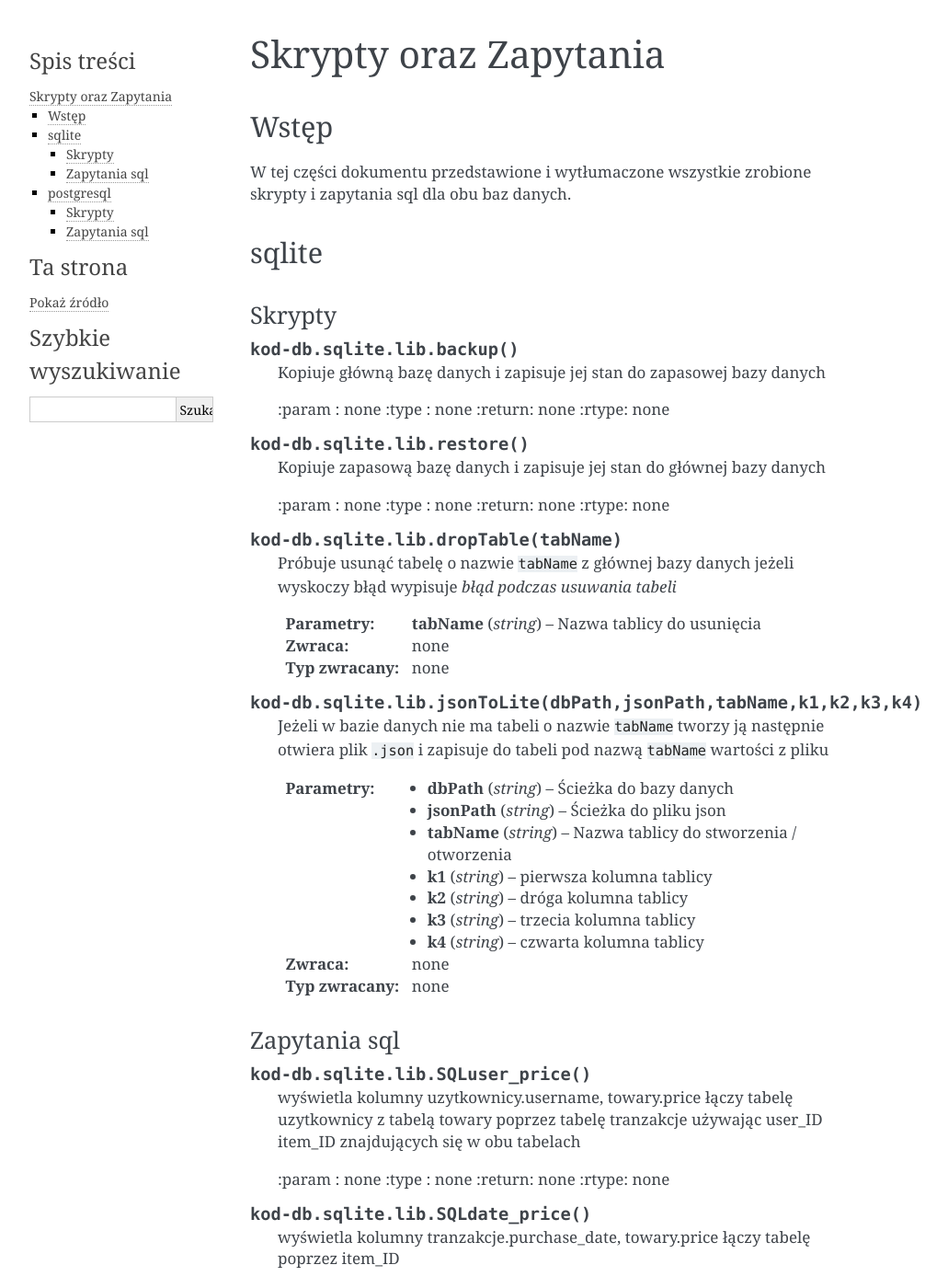
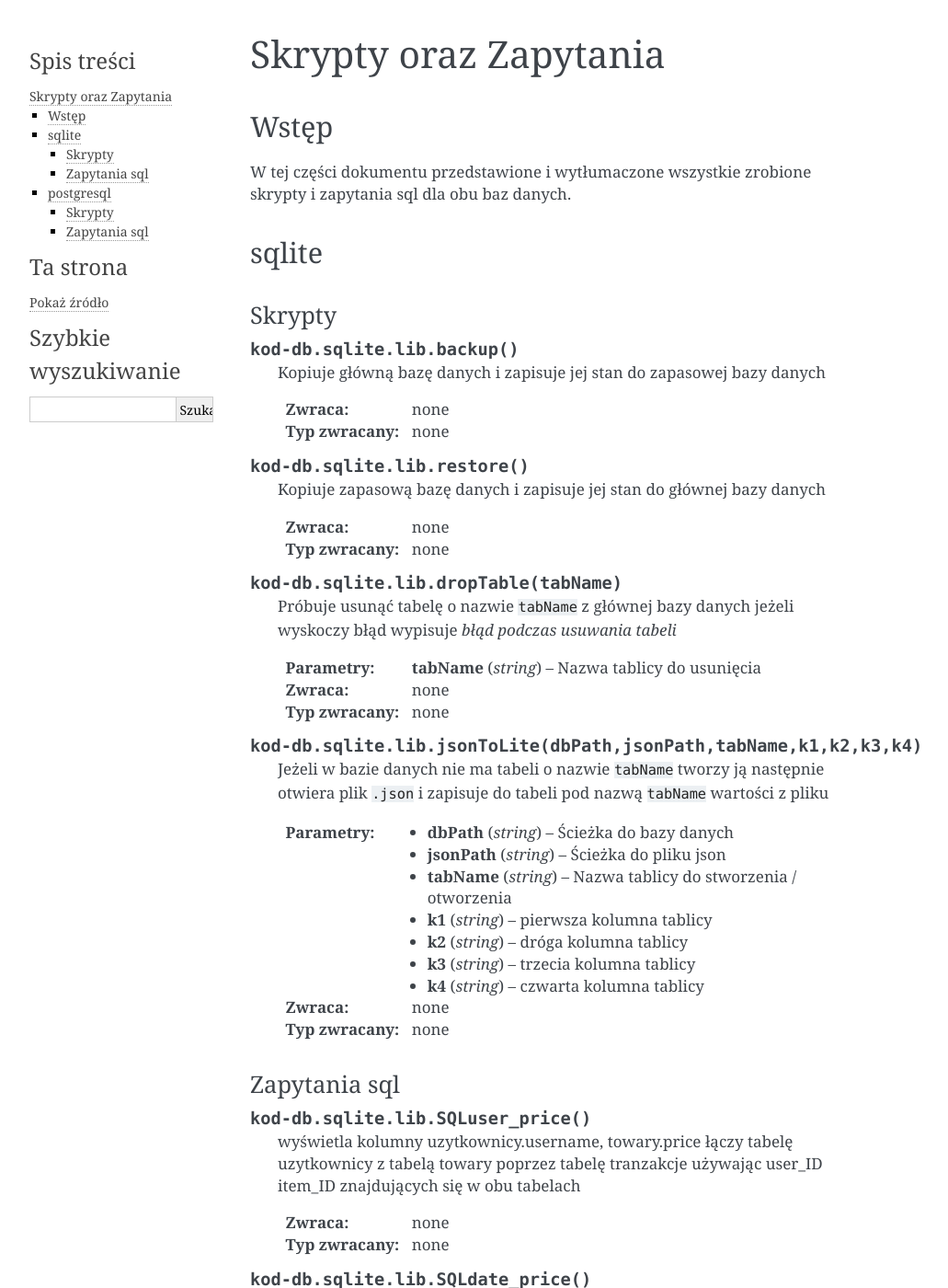
Before and after one commit to BlazejUl/Sprawozdanie, a Sphinx documentation site: the page built from Sprawozdanie-main/source/rozdzial4/index.rst, in a window 1280 px wide and 1400 px high. Shown: the whole window at 92% size, without its empty margins (148-1179 px from the left). Built offline with Sphinx 7.4.7, drawn with Linux system fonts in a browser that asks for light colours; pages that are not in the unit, such as notebooks, are missing from menus; some of the changed text lies outside the part shown.

Commit message:
Update index.rst

```diff
--- a/Sprawozdanie-main/source/rozdzial4/index.rst
+++ b/Sprawozdanie-main/source/rozdzial4/index.rst
@@ -18,8 +18,7 @@ Skrypty
 
    Kopiuje główną bazę danych i zapisuje jej stan do zapasowej bazy danych
 
-   :param : none
-   :type : none
+
    :return: none
    :rtype: none
 
@@ -29,8 +28,7 @@ Skrypty
 
    Kopiuje zapasową bazę danych i zapisuje jej stan do głównej bazy danych
 
-   :param : none
-   :type : none
+
    :return: none
    :rtype: none
 
@@ -75,8 +73,7 @@ Zapytania sql
 
    wyświetla kolumny uzytkownicy.username, towary.price łączy tabelę uzytkownicy z tabelą towary poprzez tabelę tranzakcje używając user_ID item_ID znajdujących się w obu tabelach
 
-   :param : none
-   :type : none
+
    :return: none
    :rtype: none
 
@@ -86,8 +83,7 @@ Zapytania sql
 
    wyświetla kolumny tranzakcje.purchase_date, towary.price łączy tabelę poprzez item_ID
 
-   :param : none
-   :type : none
+
    :return: none
    :rtype: none
 
@@ -97,8 +93,7 @@ Zapytania sql
 
    wyświetla kolumny uzytkownicy.username, towary.name łączy tabelę uzytkownicy z tabelą towary poprzez tabelę tranzakcje używając user_ID item_ID znajdujących się w obu tabelach
 
-   :param : none
-   :type : none
+
    :return: none
    :rtype: none
 
```
